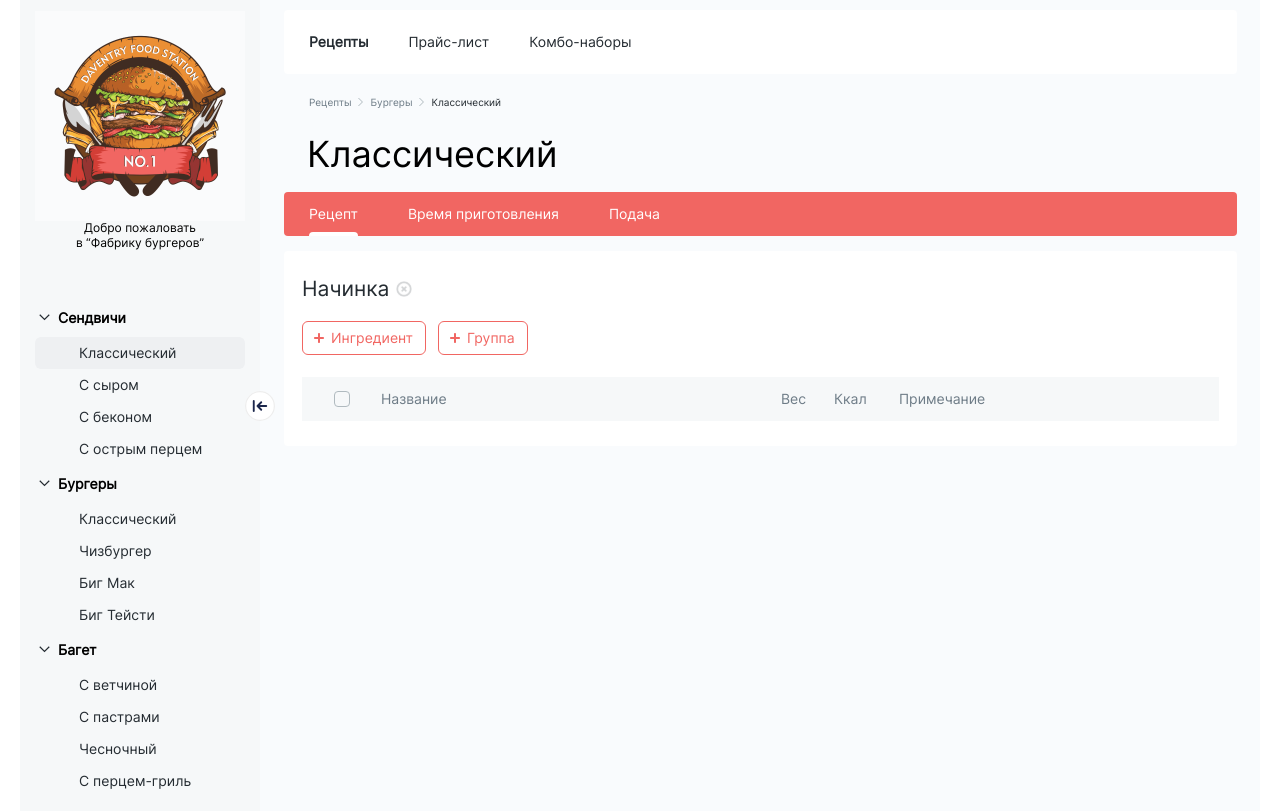
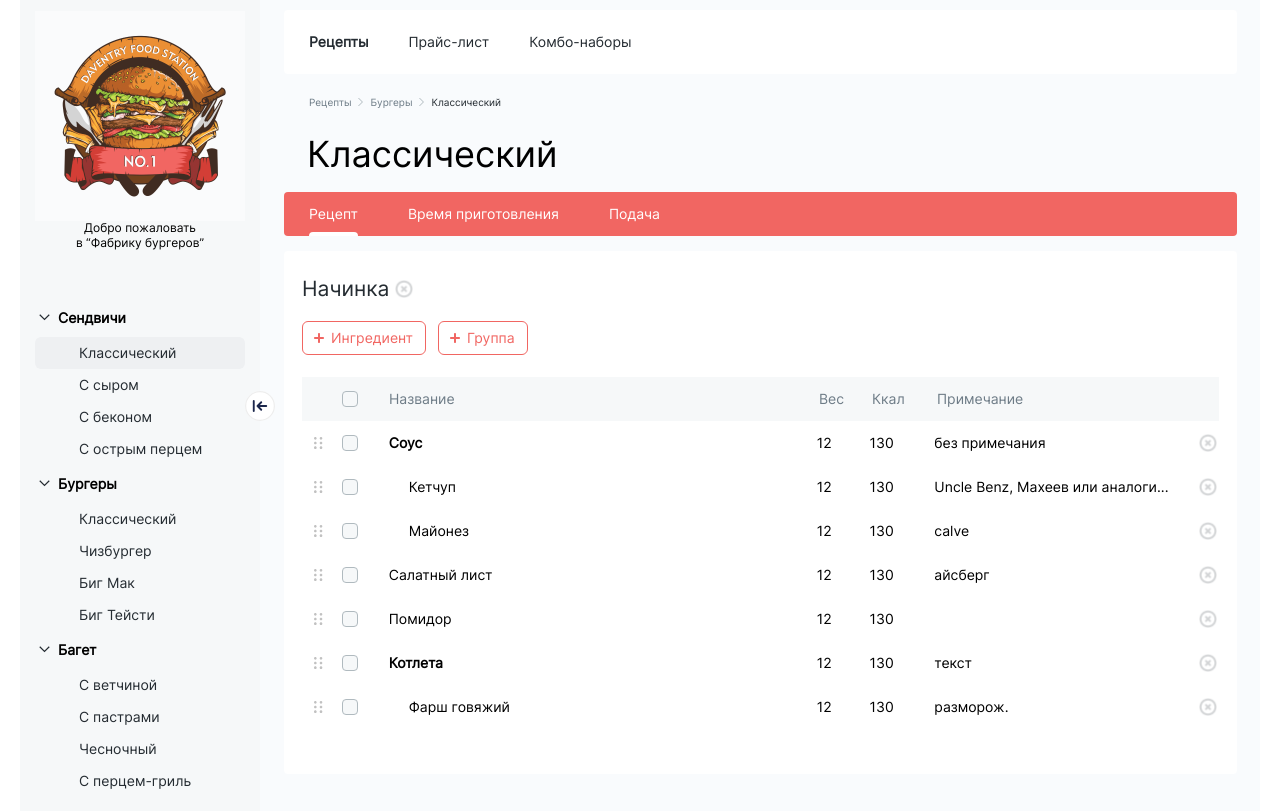
Before and after one commit to EugeneSince1993/meal-constructor, a React (Create React App) app in the folder client/: page / in a window 1280 px wide. Built offline with nearby package versions, Linux system fonts and the light colour scheme.

Commit message:
Table component completed

```diff
--- a/client/src/components/Table.tsx
+++ b/client/src/components/Table.tsx
@@ -1,3 +1,6 @@
+import dragIcon from '../assets/img/drag.svg';
+import deleteIcon from '../assets/img/delete-icon.svg';
+
 export const Table = () => {
   return (
     <div className="table">
@@ -14,14 +17,132 @@ export const Table = () => {
         <div className="table-header__kcal">Ккал</div>
         <div className="table-header__annotation">Примечание</div>
       </div>
-      <div className="table__body">
-        <div className="table__row table-row">
-          <div className="table-row__drag-block"></div>
-          <div className="table-row__checkbox"></div>
-          <div className="table-row__title"></div>
-          <div className="table-row__weight"></div>
-          <div className="table-row__kcal"></div>
+      <div className="table__body table-body">
+        <div className="table-body__row table-row ingredient-group">
+          <div className="table-row__drag-block">
+            <img src={dragIcon} alt="drag-icon" />
+          </div>
+          <div className="table-row__checkbox">
+            <label className="checkbox-container">
+              <input type="checkbox" className="checkbox-container__input" />
+              <span className="checkbox-container__checkmark"></span>
+            </label>
+          </div>
+          <div className="table-row__title">Соус</div>
+          <div className="table-row__weight">12</div>
+          <div className="table-row__kcal">130 </div>
+          <div className="table-row__annotation">без примечания</div>
+          <div className="table-row__delete-button">
+            <img src={deleteIcon} alt="delete-icon" />
+          </div>
+        </div>
+        <div className="table-body__row table-row ingredient-nested">
+          <div className="table-row__drag-block">
+            <img src={dragIcon} alt="drag-icon" />
+          </div>
+          <div className="table-row__checkbox">
+            <label className="checkbox-container">
+              <input type="checkbox" className="checkbox-container__input" />
+              <span className="checkbox-container__checkmark"></span>
+            </label>
+          </div>
+          <div className="table-row__title">Кетчуп</div>
+          <div className="table-row__weight">12</div>
+          <div className="table-row__kcal">130 </div>
+          <div className="table-row__annotation">Uncle Benz, Махеев или аналоги...</div>
+          <div className="table-row__delete-button">
+            <img src={deleteIcon} alt="delete-icon" />
+          </div>
+        </div>
+        <div className="table-body__row table-row ingredient-nested">
+          <div className="table-row__drag-block">
+            <img src={dragIcon} alt="drag-icon" />
+          </div>
+          <div className="table-row__checkbox">
+            <label className="checkbox-container">
+              <input type="checkbox" className="checkbox-container__input" />
+              <span className="checkbox-container__checkmark"></span>
+            </label>
+          </div>
+          <div className="table-row__title">Майонез</div>
+          <div className="table-row__weight">12</div>
+          <div className="table-row__kcal">130 </div>
+          <div className="table-row__annotation">calve</div>
+          <div className="table-row__delete-button">
+            <img src={deleteIcon} alt="delete-icon" />
+          </div>
+        </div>
+        <div className="table-body__row table-row ingredient">
+          <div className="table-row__drag-block">
+            <img src={dragIcon} alt="drag-icon" />
+          </div>
+          <div className="table-row__checkbox">
+            <label className="checkbox-container">
+              <input type="checkbox" className="checkbox-container__input" />
+              <span className="checkbox-container__checkmark"></span>
+            </label>
+          </div>
+          <div className="table-row__title">Салатный лист</div>
+          <div className="table-row__weight">12</div>
+          <div className="table-row__kcal">130 </div>
+          <div className="table-row__annotation">айсберг</div>
+          <div className="table-row__delete-button">
+            <img src={deleteIcon} alt="delete-icon" />
+          </div>
+        </div>
+        <div className="table-body__row table-row ingredient">
+          <div className="table-row__drag-block">
+            <img src={dragIcon} alt="drag-icon" />
+          </div>
+          <div className="table-row__checkbox">
+            <label className="checkbox-container">
+              <input type="checkbox" className="checkbox-container__input" />
+              <span className="checkbox-container__checkmark"></span>
+            </label>
+          </div>
+          <div className="table-row__title">Помидор</div>
+          <div className="table-row__weight">12</div>
+          <div className="table-row__kcal">130 </div>
           <div className="table-row__annotation"></div>
+          <div className="table-row__delete-button">
+            <img src={deleteIcon} alt="delete-icon" />
+          </div>
+        </div>
+        <div className="table-body__row table-row ingredient-group">
+          <div className="table-row__drag-block">
+            <img src={dragIcon} alt="drag-icon" />
+          </div>
+          <div className="table-row__checkbox">
+            <label className="checkbox-container">
+              <input type="checkbox" className="checkbox-container__input" />
+              <span className="checkbox-container__checkmark"></span>
+            </label>
+          </div>
+          <div className="table-row__title">Котлета</div>
+          <div className="table-row__weight">12</div>
+          <div className="table-row__kcal">130 </div>
+          <div className="table-row__annotation">текст</div>
+          <div className="table-row__delete-button">
+            <img src={deleteIcon} alt="delete-icon" />
+          </div>
+        </div>
+        <div className="table-body__row table-row ingredient-nested">
+          <div className="table-row__drag-block">
+            <img src={dragIcon} alt="drag-icon" />
+          </div>
+          <div className="table-row__checkbox">
+            <label className="checkbox-container">
+              <input type="checkbox" className="checkbox-container__input" />
+              <span className="checkbox-container__checkmark"></span>
+            </label>
+          </div>
+          <div className="table-row__title">Фарш говяжий</div>
+          <div className="table-row__weight">12</div>
+          <div className="table-row__kcal">130 </div>
+          <div className="table-row__annotation">разморож.</div>
+          <div className="table-row__delete-button">
+            <img src={deleteIcon} alt="delete-icon" />
+          </div>
         </div>
       </div>
     </div>
--- a/client/src/pages/Recipe/Block.tsx
+++ b/client/src/pages/Recipe/Block.tsx
@@ -1,4 +1,4 @@
-import deleteButton from '../../assets/img/delete-button.svg';
+import deleteIcon from '../../assets/img/delete-icon.svg';
 import plusWhite from '../../assets/img/plus-white.svg';
 import plusRed from '../../assets/img/plus-red.svg';
 import { Button } from '../../components/Button';
@@ -9,7 +9,7 @@ export const RecipeBlock = () => {
     <div className="recipe-block">
       <div className="recipe-block__heading">
         <h4>Начинка</h4>
-        <img src={deleteButton} alt="delete" />
+        <img src={deleteIcon} alt="delete" />
       </div>
       <div className="recipe-block__buttons">
         <Button variant="outlined">
--- a/client/src/scss/components/_table.scss
+++ b/client/src/scss/components/_table.scss
@@ -1,19 +1,3 @@
-.table {
-
-  .table__header.table-header {
-    display: flex;
-    background-color: $light-gray-2;
-    padding-top: 10px;
-    padding-bottom: 10px;
-
-    .table-header__empty-block {
-      width: 32px;
-    }
-
-    .table-header__checkbox {
-      width: 32px;
-      margin-right: 15px;
-
 .checkbox-container {
   display: block;
   position: relative;
@@ -61,10 +45,27 @@
     }
   }
 }
+
+.table {
+  margin-bottom: 20px;
+
+  .table__header.table-header {
+    display: flex;
+    background-color: $light-gray-2;
+    padding-top: 10px;
+    padding-bottom: 10px;
+
+    .table-header__empty-block {
+      width: 40px;
+    }
+
+    .table-header__checkbox {
+      width: 32px;
+      margin-right: 15px;
     }
 
     .table-header__title {
-      width: 400px;
+      width: 430px;
       color: $gray-2;
     }
 
@@ -85,4 +86,82 @@
       color: $gray-2;
     }
   }
+
+  .table__body.table-body {
+
+    .table-body__row.table-row {
+      display: flex;
+      padding-top: 10px;
+      padding-bottom: 10px;
+
+      .table-row__drag-block {
+        display: flex;
+        align-items: center;
+        width: 40px;
+        padding-left: 8px;
+        padding-right: 8px;
+
+        img {
+          display: block;
+          width: 16px;
+          cursor: pointer;
         }
+      }
+
+      .table-row__checkbox {
+        width: 32px;
+        margin-right: 15px;
+      }
+
+      .table-row__title {
+        width: 430px;
+      }
+
+      .table-row__weight {
+        width: 38px;
+        margin-right: 15px;
+      }
+
+      .table-row__kcal {
+        width: 50px;
+        margin-right: 15px;
+      }
+
+      .table-row__annotation {
+        width: 266px;
+      }
+
+      .table-row__delete-button {
+        display: flex;
+        align-items: center;
+        width: 20px;
+        cursor: pointer;
+
+        img {
+          width: 18px;
+        }
+      }
+
+      &.ingredient-group {
+
+        .table-row__title {
+          font-weight: 600;
+        }
+      }
+
+      &.ingredient-nested {
+
+        .table-row__title {
+          padding-left: 20px;
+        }
+      }
+
+      &.ingredient {
+
+        .table-row__title {
+          padding-left: 0;
+        }
+      }
+    }
+  }
+}
```
Also changed, not shown: client/src/assets/img/delete-button.svg (deleted), client/src/assets/img/delete-icon.svg (added). Lines whose indentation alone changed are shown as unchanged.
